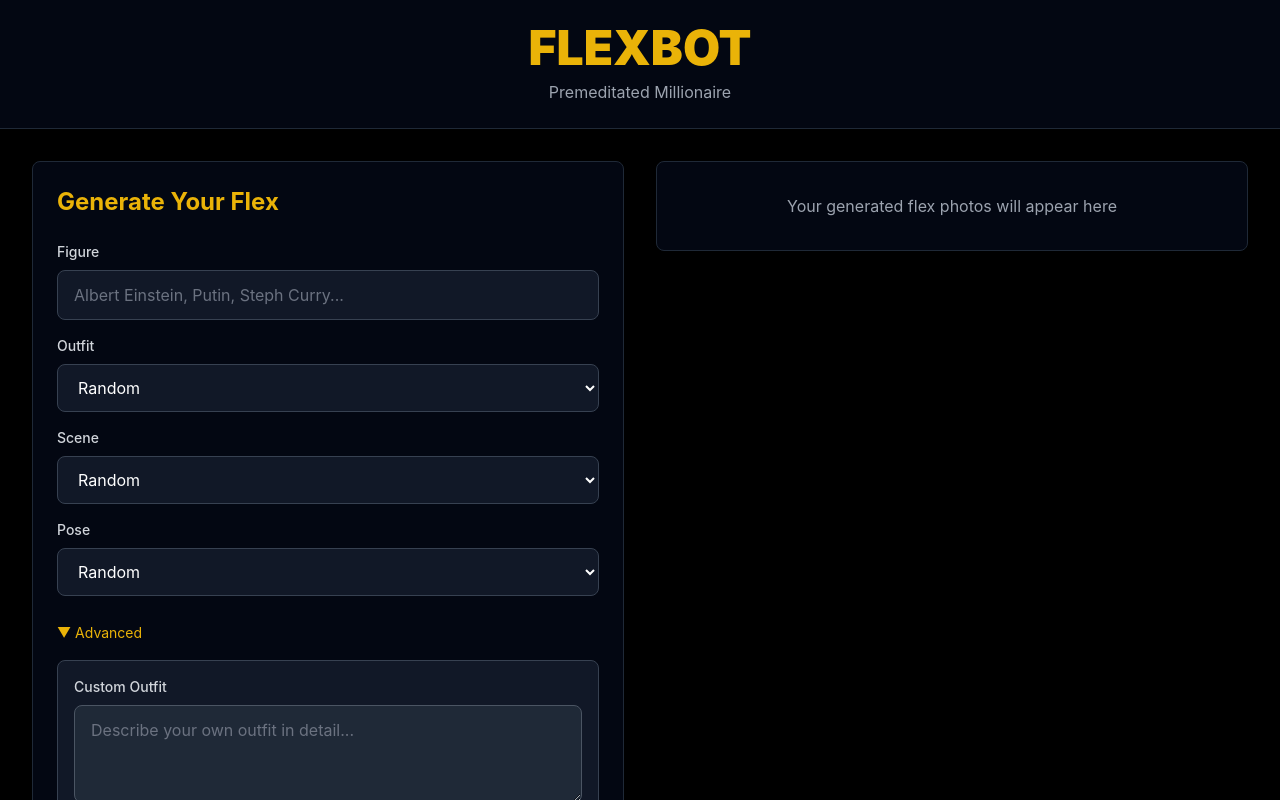
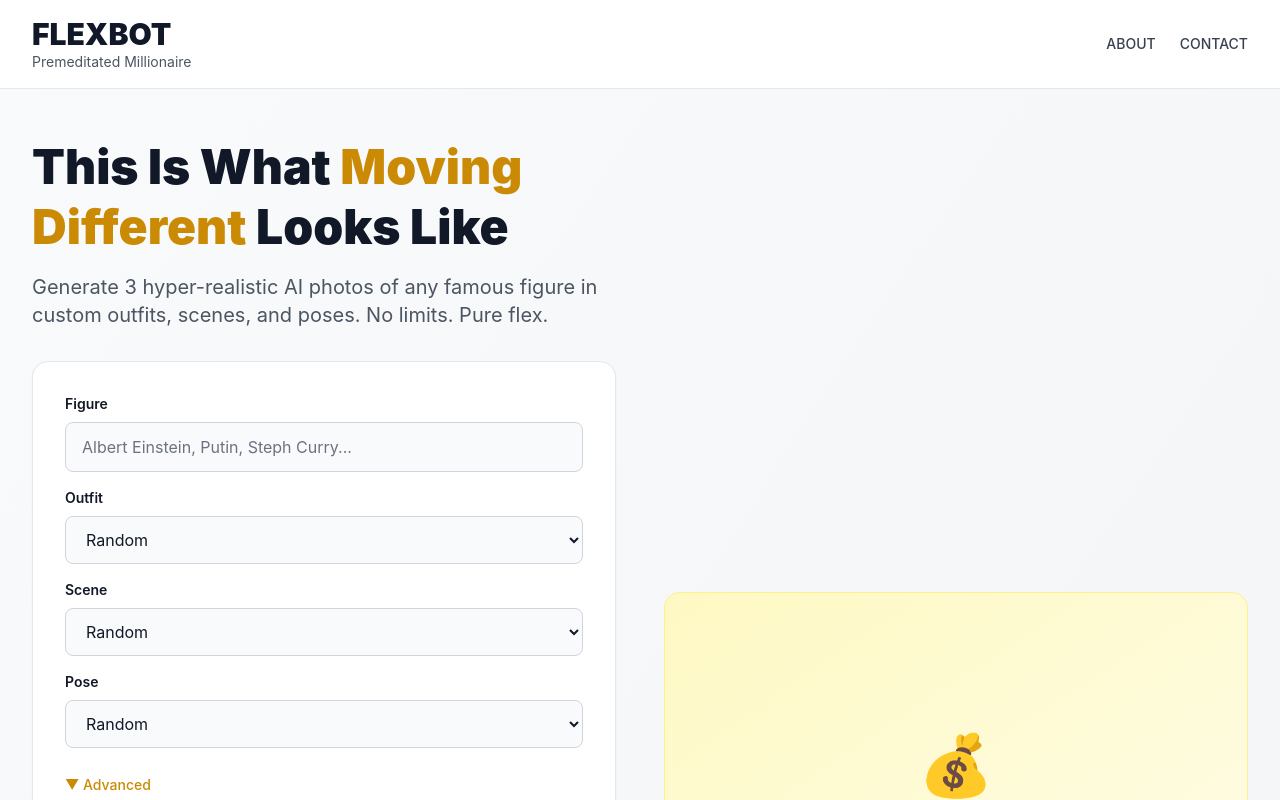
Before and after one commit to drymonkey08/flexbot-web, a Next.js app: page / in a window 1280 px wide. Both pictures are taken after a click on the button "▶ Advanced". Shown: the top 800 px of the page. Built offline with nearby package versions, Linux system fonts and the light colour scheme.

Commit message:
Redesign UI with light luxury theme and remove mirror_flex pose

```diff
--- a/app/globals.css
+++ b/app/globals.css
@@ -12,8 +12,8 @@ html,
 body {
   width: 100%;
   height: 100%;
-  background: #0a0a0a;
-  color: #ffffff;
+  background: #f5f5f5;
+  color: #1a1a1a;
   font-family: -apple-system, BlinkMacSystemFont, 'Segoe UI', 'Roboto', 'Oxygen',
     'Ubuntu', 'Cantarell', 'Fira Sans', 'Droid Sans', 'Helvetica Neue',
     sans-serif;
@@ -24,7 +24,7 @@ body {
 /* Gold accent color */
 :root {
   --gold: #C9A84C;
-  --black: #0a0a0a;
+  --black: #1a1a1a;
 }
 
 /* Smooth scrolling */
--- a/app/page.tsx
+++ b/app/page.tsx
@@ -62,58 +62,97 @@ export default function Home() {
   };
 
   return (
-    <main className="min-h-screen bg-black text-white">
+    <main className="min-h-screen bg-gradient-to-br from-gray-50 to-gray-100">
       {/* Header */}
-      <header className="border-b border-gray-800 bg-gray-950 sticky top-0 z-50">
-        <div className="max-w-7xl mx-auto px-4 sm:px-6 lg:px-8 py-6">
-          <div className="text-center">
-            <h1 className="text-4xl sm:text-5xl font-black text-yellow-500">FLEXBOT</h1>
-            <p className="text-gray-400 mt-2">Premeditated Millionaire</p>
+      <header className="bg-white border-b border-gray-200 sticky top-0 z-50">
+        <div className="max-w-7xl mx-auto px-4 sm:px-6 lg:px-8 py-4 flex justify-between items-center">
+          <div>
+            <h1 className="text-3xl font-black text-gray-900">FLEXBOT</h1>
+            <p className="text-sm text-gray-600">Premeditated Millionaire</p>
+          </div>
+          <div className="flex gap-6 text-sm font-medium text-gray-700">
+            <button className="hover:text-yellow-600 transition">ABOUT</button>
+            <button className="hover:text-yellow-600 transition">CONTACT</button>
           </div>
         </div>
       </header>
 
-      {/* Main Content */}
-      <div className="max-w-7xl mx-auto px-4 sm:px-6 lg:px-8 py-8">
-        <div className="grid grid-cols-1 lg:grid-cols-2 gap-8">
-          {/* Form Section */}
+      {/* Hero Section */}
+      <section className="max-w-7xl mx-auto px-4 sm:px-6 lg:px-8 py-12">
+        <div className="grid grid-cols-1 lg:grid-cols-2 gap-12 items-center">
+          {/* Left: Headline & Form */}
           <div>
-            <div className="bg-gray-950 border border-gray-800 rounded-lg p-6 sticky top-24">
-              <h2 className="text-2xl font-bold text-yellow-500 mb-6">Generate Your Flex</h2>
+            <h2 className="text-5xl font-black text-gray-900 leading-tight mb-4">
+              This Is What <span className="text-yellow-600">Moving Different</span> Looks Like
+            </h2>
+            <p className="text-xl text-gray-600 mb-8">
+              Generate 3 hyper-realistic AI photos of any famous figure in custom outfits, scenes, and poses. No limits. Pure flex.
+            </p>
+
+            {/* Form Card */}
+            <div className="bg-white border border-gray-200 rounded-2xl p-8 shadow-sm">
               <FlexForm onGenerate={handleGenerate} isLoading={isLoading} progress={progress} />
             </div>
           </div>
 
-          {/* Results Section */}
-          <div>
-            {error && (
-              <div className="bg-red-900 border border-red-700 rounded-lg p-4 mb-6">
-                <p className="text-red-200">{error}</p>
+          {/* Right: Hero Image or Results */}
+          <div className="relative">
+            {!images.length && !isLoading && !error && (
+              <div className="bg-gradient-to-br from-yellow-100 to-yellow-50 rounded-2xl h-96 flex items-center justify-center border border-yellow-200">
+                <div className="text-center">
+                  <div className="text-6xl mb-4">💰</div>
+                  <p className="text-gray-600 font-medium">Your flex photos will appear here</p>
+                </div>
               </div>
             )}
 
             {isLoading && !images.length && (
-              <div className="flex flex-col items-center justify-center py-16">
-                <div className="animate-spin rounded-full h-16 w-16 border-t-2 border-b-2 border-yellow-500 mb-4"></div>
-                <p className="text-lg text-gray-300">Generating your flex photos...</p>
-                <p className="text-sm text-gray-500 mt-2">{progress}/3</p>
+              <div className="bg-white rounded-2xl h-96 flex flex-col items-center justify-center border border-gray-200">
+                <div className="animate-spin rounded-full h-16 w-16 border-4 border-gray-200 border-t-yellow-600 mb-4"></div>
+                <p className="text-lg font-medium text-gray-900">Generating your flex</p>
+                <p className="text-sm text-gray-500 mt-2">{progress}/3 photos</p>
               </div>
             )}
 
-            {images.length > 0 && <ImageGrid images={images} caption={caption} />}
+            {error && (
+              <div className="bg-red-50 border-2 border-red-200 rounded-2xl p-6">
+                <p className="text-red-700 font-medium">{error}</p>
+              </div>
+            )}
 
-            {!isLoading && !images.length && !error && (
-              <div className="bg-gray-950 border border-gray-800 rounded-lg p-8 text-center">
-                <p className="text-gray-400">Your generated flex photos will appear here</p>
+            {images.length > 0 && (
+              <div className="bg-white rounded-2xl p-6 border border-gray-200">
+                <ImageGrid images={images} caption={caption} />
               </div>
             )}
           </div>
         </div>
-      </div>
+      </section>
+
+      {/* Info Cards */}
+      <section className="max-w-7xl mx-auto px-4 sm:px-6 lg:px-8 py-16">
+        <div className="grid grid-cols-3 gap-6">
+          <div className="bg-white rounded-xl p-6 border border-gray-200 shadow-sm hover:shadow-md transition">
+            <div className="text-3xl font-black text-yellow-600 mb-2">25+</div>
+            <p className="text-gray-700 font-semibold">Designer Outfits</p>
+            <p className="text-sm text-gray-500 mt-1">Luxury to street wear</p>
+          </div>
+          <div className="bg-white rounded-xl p-6 border border-gray-200 shadow-sm hover:shadow-md transition">
+            <div className="text-3xl font-black text-yellow-600 mb-2">24+</div>
+            <p className="text-gray-700 font-semibold">Iconic Scenes</p>
+            <p className="text-sm text-gray-500 mt-1">From penthouse to yacht</p>
+          </div>
+          <div className="bg-white rounded-xl p-6 border border-gray-200 shadow-sm hover:shadow-md transition">
+            <div className="text-3xl font-black text-yellow-600 mb-2">30+</div>
+            <p className="text-gray-700 font-semibold">Dynamic Poses</p>
+            <p className="text-sm text-gray-500 mt-1">Cash, flex, confidence</p>
+          </div>
+        </div>
+      </section>
 
       {/* Footer */}
-      <footer className="border-t border-gray-800 bg-gray-950 mt-16 py-8">
-        <div className="max-w-7xl mx-auto px-4 sm:px-6 lg:px-8 text-center text-gray-500 text-sm">
+      <footer className="bg-gray-900 text-white mt-20 py-8">
+        <div className="max-w-7xl mx-auto px-4 sm:px-6 lg:px-8 text-center text-gray-400 text-sm">
           <p>© 2026 FlexBot. This is what it looks like when you move different. 🔥</p>
         </div>
       </footer>
--- a/components/FlexForm.tsx
+++ b/components/FlexForm.tsx
@@ -46,7 +46,7 @@ export default function FlexForm({ onGenerate, isLoading, progress }: FlexFormPr
     <form onSubmit={handleSubmit} className="space-y-4">
       {/* Figure / Name Input */}
       <div>
-        <label className="block text-sm font-medium text-gray-300 mb-2">
+        <label className="block text-sm font-semibold text-gray-900 mb-2">
           Figure
         </label>
         <input
@@ -55,19 +55,19 @@ export default function FlexForm({ onGenerate, isLoading, progress }: FlexFormPr
           onChange={(e) => setName(e.target.value)}
           placeholder="Albert Einstein, Putin, Steph Curry..."
           required
-          className="w-full px-4 py-3 rounded-lg bg-gray-900 border border-gray-700 text-white placeholder-gray-500 focus:border-yellow-500 focus:outline-none focus:ring-2 focus:ring-yellow-500 focus:ring-opacity-50"
+          className="w-full px-4 py-3 rounded-lg bg-gray-50 border border-gray-300 text-gray-900 placeholder-gray-500 focus:border-yellow-600 focus:outline-none focus:ring-2 focus:ring-yellow-500 focus:ring-opacity-30"
         />
       </div>
 
       {/* Outfit Select */}
       <div>
-        <label className="block text-sm font-medium text-gray-300 mb-2">
+        <label className="block text-sm font-semibold text-gray-900 mb-2">
           Outfit
         </label>
         <select
           value={outfitKey}
           onChange={(e) => setOutfitKey(e.target.value)}
-          className="w-full px-4 py-3 rounded-lg bg-gray-900 border border-gray-700 text-white focus:border-yellow-500 focus:outline-none focus:ring-2 focus:ring-yellow-500 focus:ring-opacity-50"
+          className="w-full px-4 py-3 rounded-lg bg-gray-50 border border-gray-300 text-gray-900 focus:border-yellow-600 focus:outline-none focus:ring-2 focus:ring-yellow-500 focus:ring-opacity-30"
         >
           <option value="">Random</option>
           {Object.entries(OUTFITS).map(([key, _]) => (
@@ -80,13 +80,13 @@ export default function FlexForm({ onGenerate, isLoading, progress }: FlexFormPr
 
       {/* Scene Select */}
       <div>
-        <label className="block text-sm font-medium text-gray-300 mb-2">
+        <label className="block text-sm font-semibold text-gray-900 mb-2">
           Scene
         </label>
         <select
           value={sceneKey}
           onChange={(e) => setSceneKey(e.target.value)}
-          className="w-full px-4 py-3 rounded-lg bg-gray-900 border border-gray-700 text-white focus:border-yellow-500 focus:outline-none focus:ring-2 focus:ring-yellow-500 focus:ring-opacity-50"
+          className="w-full px-4 py-3 rounded-lg bg-gray-50 border border-gray-300 text-gray-900 focus:border-yellow-600 focus:outline-none focus:ring-2 focus:ring-yellow-500 focus:ring-opacity-30"
         >
           <option value="">Random</option>
           {Object.entries(SCENES).map(([key, _]) => (
@@ -99,13 +99,13 @@ export default function FlexForm({ onGenerate, isLoading, progress }: FlexFormPr
 
       {/* Pose Select */}
       <div>
-        <label className="block text-sm font-medium text-gray-300 mb-2">
+        <label className="block text-sm font-semibold text-gray-900 mb-2">
           Pose
         </label>
         <select
           value={poseKey}
           onChange={(e) => setPoseKey(e.target.value)}
-          className="w-full px-4 py-3 rounded-lg bg-gray-900 border border-gray-700 text-white focus:border-yellow-500 focus:outline-none focus:ring-2 focus:ring-yellow-500 focus:ring-opacity-50"
+          className="w-full px-4 py-3 rounded-lg bg-gray-50 border border-gray-300 text-gray-900 focus:border-yellow-600 focus:outline-none focus:ring-2 focus:ring-yellow-500 focus:ring-opacity-30"
         >
           <option value="">Random</option>
           {Object.entries(POSES).map(([key, _]) => (
@@ -121,7 +121,7 @@ export default function FlexForm({ onGenerate, isLoading, progress }: FlexFormPr
         <button
           type="button"
           onClick={() => setShowAdvanced(!showAdvanced)}
-          className="text-sm text-yellow-500 hover:text-yellow-400 transition-colors"
+          className="text-sm font-medium text-yellow-600 hover:text-yellow-700 transition-colors"
         >
           {showAdvanced ? '▼ Advanced' : '▶ Advanced'}
         </button>
@@ -129,9 +129,9 @@ export default function FlexForm({ onGenerate, isLoading, progress }: FlexFormPr
 
       {/* Advanced Options */}
       {showAdvanced && (
-        <div className="space-y-4 bg-gray-900 p-4 rounded-lg border border-gray-700">
+        <div className="space-y-4 bg-gray-100 p-4 rounded-lg border border-gray-300">
           <div>
-            <label className="block text-sm font-medium text-gray-300 mb-2">
+            <label className="block text-sm font-semibold text-gray-900 mb-2">
               Custom Outfit
             </label>
             <textarea
@@ -139,12 +139,12 @@ export default function FlexForm({ onGenerate, isLoading, progress }: FlexFormPr
               onChange={(e) => setCustomOutfit(e.target.value)}
               placeholder="Describe your own outfit in detail..."
               rows={3}
-              className="w-full px-4 py-3 rounded-lg bg-gray-800 border border-gray-600 text-white placeholder-gray-500 focus:border-yellow-500 focus:outline-none focus:ring-2 focus:ring-yellow-500 focus:ring-opacity-50"
+              className="w-full px-4 py-3 rounded-lg bg-white border border-gray-300 text-gray-900 placeholder-gray-500 focus:border-yellow-600 focus:outline-none focus:ring-2 focus:ring-yellow-500 focus:ring-opacity-30"
             />
           </div>
 
           <div>
-            <label className="block text-sm font-medium text-gray-300 mb-2">
+            <label className="block text-sm font-semibold text-gray-900 mb-2">
               Custom Pose
             </label>
             <textarea
@@ -152,12 +152,12 @@ export default function FlexForm({ onGenerate, isLoading, progress }: FlexFormPr
               onChange={(e) => setCustomPose(e.target.value)}
               placeholder="Describe your own pose in detail..."
               rows={3}
-              className="w-full px-4 py-3 rounded-lg bg-gray-800 border border-gray-600 text-white placeholder-gray-500 focus:border-yellow-500 focus:outline-none focus:ring-2 focus:ring-yellow-500 focus:ring-opacity-50"
+              className="w-full px-4 py-3 rounded-lg bg-white border border-gray-300 text-gray-900 placeholder-gray-500 focus:border-yellow-600 focus:outline-none focus:ring-2 focus:ring-yellow-500 focus:ring-opacity-30"
             />
           </div>
 
           <div>
-            <label className="block text-sm font-medium text-gray-300 mb-2">
+            <label className="block text-sm font-semibold text-gray-900 mb-2">
               Full Custom Prompt
             </label>
             <textarea
@@ -165,7 +165,7 @@ export default function FlexForm({ onGenerate, isLoading, progress }: FlexFormPr
               onChange={(e) => setCustomPrompt(e.target.value)}
               placeholder="Write a full custom prompt — bypasses all dropdowns..."
               rows={5}
-              className="w-full px-4 py-3 rounded-lg bg-gray-800 border border-gray-600 text-white placeholder-gray-500 focus:border-yellow-500 focus:outline-none focus:ring-2 focus:ring-yellow-500 focus:ring-opacity-50"
+              className="w-full px-4 py-3 rounded-lg bg-white border border-gray-300 text-gray-900 placeholder-gray-500 focus:border-yellow-600 focus:outline-none focus:ring-2 focus:ring-yellow-500 focus:ring-opacity-30"
             />
           </div>
         </div>
@@ -175,7 +175,7 @@ export default function FlexForm({ onGenerate, isLoading, progress }: FlexFormPr
       <button
         type="submit"
         disabled={isLoading || !name.trim()}
-        className="w-full px-6 py-4 rounded-lg bg-yellow-500 text-black font-bold text-lg hover:bg-yellow-400 disabled:bg-gray-600 disabled:text-gray-400 disabled:cursor-not-allowed transition-colors"
+        className="w-full px-6 py-4 rounded-lg bg-yellow-600 text-white font-bold text-lg hover:bg-yellow-700 disabled:bg-gray-400 disabled:text-gray-200 disabled:cursor-not-allowed transition-colors"
       >
         {isLoading ? `Generating ${progress}/3...` : 'Generate 3 Flex Photos'}
       </button>
--- a/lib/data.ts
+++ b/lib/data.ts
@@ -145,7 +145,6 @@ export const POSES: Record<string, string> = {
   table_spread: "POSE: Sitting at table completely covered in overwhelming display of wealth — table buried under loose $100 bills piled everywhere, multiple rubber-banded cash bricks in towers, Hennessy bottle, crystal glass, gold Cuban link chains coiled, AP watch, diamond rings, pistol laid flat, car keys, passport scattered, both elbows on table, chin resting on interlaced fingers, looking directly at camera with slow unbothered expression, full upper body visible",
   wrist_check: "POSE: Standing facing camera, both arms raised and bent at elbows, wrists held up toward camera side by side in wrist check display, right wrist showing iced-out AP Royal Oak watch with diamond sparkle, left wrist showing diamond tennis bracelet and thick gold Cuban bracelet, multiple diamond rings on fingers of both hands, looking down at wrists with slight smirk then back up at camera, chains hanging, shoulders slightly hunched forward to show wrists prominently, full upper body visible",
   pocket_stuff: "POSE: Standing facing camera, both hands simultaneously stuffing or pulling fat rubber-banded cash brick stacks out of both pants pockets, both pockets fully loaded and overflowing, looking at camera with huge grin, shoulders up, total energy, multiple stacks being pushed into or pulled from pockets, full body visible",
-  mirror_flex: "POSE: Standing in front of large ornate gold-framed floor mirror at slight angle, looking at own reflection with cold self-satisfied expression, one hand lifting chain necklace slightly off chest toward mirror, reflection in mirror clearly shows back of outfit, both subject and sharp reflection fully visible, closet or hotel setting behind, full body in both views",
   sneaker_check: "POSE: Sitting down, right leg crossed over left knee at 90 degrees, right foot kicked up and angled toward camera showing sole and bottom of extremely exclusive sneaker, both hands gripping raised ankle/shoe showing it off like trophy, looking directly at camera smirking, chains hanging with forward lean, sneaker sole fills lower-center frame, full body visible",
   nightclub_bottle: "POSE: Standing at nightclub VIP table, right hand raised high holding Ace of Spades or Dom Perignon bottle with glowing lit sparkler shooting gold sparks upward, arm fully extended, head tilted back with huge grin looking up at sparks, left hand at waist holding rubber-banded cash brick, strobe and neon nightclub lights sweeping across, bottle service table with ice buckets behind, full body visible in dynamic energy",
   cash_bath: "POSE: Sitting in backseat of luxury car (Rolls Royce interior with cream quilted leather seats, chrome trim), loose $100 bills covering every surface and actively falling/floating all around inside car, some sticking to person, both arms spread wide across back of seat, completely unbothered smiling, window down showing nighttime city passing outside, full body in car interior visible",
```
Also changed, not shown: components/ImageGrid.tsx (+8 -8 lines).
